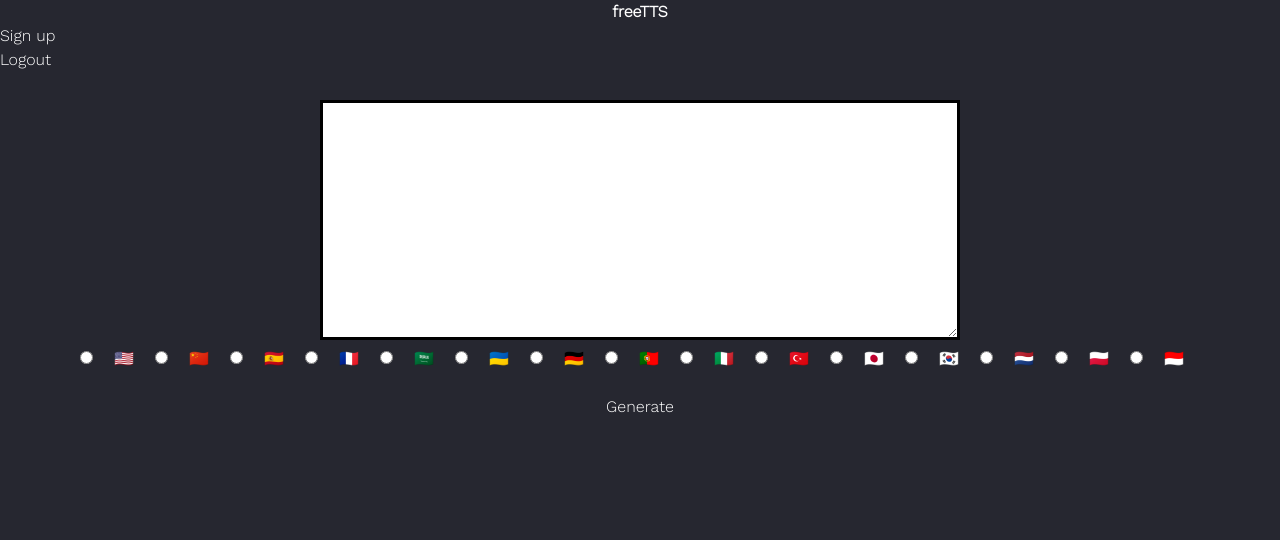
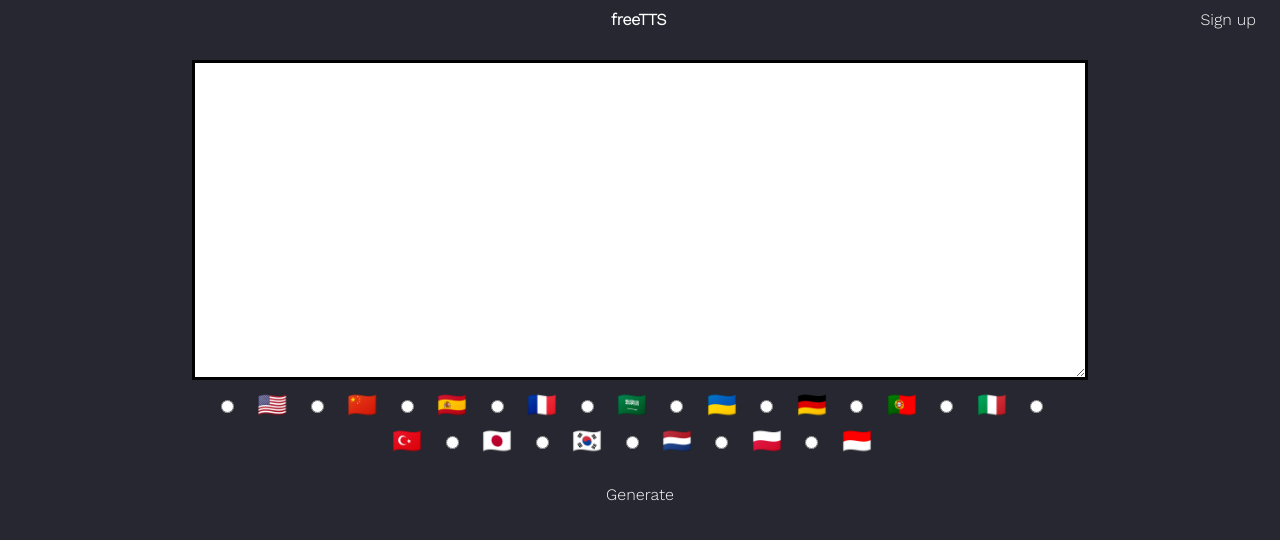
Before and after one commit to Mikk0git/freeTTS, a React (Vite) app in the folder frontend/: page / in a window 1280 px wide. Shown: the top 540 px of the page. Built offline with nearby package versions, Linux system fonts and the light colour scheme; no server answers.

Commit message:
navbar centered better

```diff
--- a/frontend/src/App.jsx
+++ b/frontend/src/App.jsx
@@ -2,16 +2,19 @@ import { AppProfile } from "./components/AppProfile";
 import { AppLogin } from "./components/AppLogin";
 import { AppForm } from "./components/AppForm";
 import { Link, Route, Routes } from "react-router-dom";
-import "./App.css";
 
 function App() {
   return (
     <div className="App">
-      <nav className="App-navbar">
-        <h1 className="text-center font-bold ">
-          <Link to={"/"}>freeTTS</Link>
-        </h1>
-        <AppProfile />
+      <nav className="App-navbar flex justify-between mt-2">
+        <div className="logo">
+          <h1 className="font-bold  ">
+            <Link to={"/"}>freeTTS</Link>
+          </h1>
+        </div>
+        <div className=" mr-6">
+          <AppProfile />
+        </div>
       </nav>
 
       <Routes>
--- a/frontend/src/components/AppForm.jsx
+++ b/frontend/src/components/AppForm.jsx
@@ -33,10 +33,10 @@ export function AppForm() {
             type="radio"
             id="English"
             name="language"
-            className="hiddena"
+            className="hiddena langInput"
             value="en"
           ></input>
-          <label htmlFor="English" className="m-4">
+          <label htmlFor="English" className="lang  m-4">
             {" "}
             🇺🇸{" "}
           </label>
@@ -44,10 +44,10 @@ export function AppForm() {
             type="radio"
             id="Simplified Chinese"
             name="language"
-            className="hiddena"
+            className="hiddena langInput"
             value="zh"
           ></input>
-          <label htmlFor="Simplified Chinese" className="m-4">
+          <label htmlFor="Simplified Chinese" className="lang  m-4">
             {" "}
             🇨🇳{" "}
           </label>
@@ -55,10 +55,10 @@ export function AppForm() {
             type="radio"
             id="Spanish"
             name="language"
-            className="hiddena"
+            className="hiddena langInput"
             value="es"
           ></input>
-          <label htmlFor="Spanish" className="m-4">
+          <label htmlFor="Spanish" className="lang  m-4">
             {" "}
             🇪🇸{" "}
           </label>
@@ -66,10 +66,10 @@ export function AppForm() {
             type="radio"
             id="French"
             name="language"
-            className="hiddena"
+            className="hiddena langInput"
             value="fr"
           ></input>
-          <label htmlFor="French" className="m-4">
+          <label htmlFor="French" className="lang  m-4">
             {" "}
             🇫🇷{" "}
           </label>
@@ -77,10 +77,10 @@ export function AppForm() {
             type="radio"
             id="Arabic"
             name="language"
-            className="hiddena"
+            className="hiddena langInput"
             value="ar"
           ></input>
-          <label htmlFor="Arabic" className="m-4">
+          <label htmlFor="Arabic" className="lang  m-4">
             {" "}
             🇸🇦{" "}
           </label>
@@ -88,10 +88,10 @@ export function AppForm() {
             type="radio"
             id="Ukrainian"
             name="language"
-            className="hiddena"
+            className="hiddena langInput"
             value="uk"
           ></input>
-          <label htmlFor="Ukrainian" className="m-4">
+          <label htmlFor="Ukrainian" className="lang  m-4">
             {" "}
             🇺🇦{" "}
           </label>
@@ -99,10 +99,10 @@ export function AppForm() {
             type="radio"
             id="German"
             name="language"
-            className="hiddena"
+            className="hiddena langInput"
             value="de"
           ></input>
-          <label htmlFor="German" className="m-4">
+          <label htmlFor="German" className="lang  m-4">
             {" "}
             🇩🇪{" "}
           </label>
@@ -110,10 +110,10 @@ export function AppForm() {
             type="radio"
             id="Portuguese"
             name="language"
-            className="hiddena"
+            className="hiddena langInput"
             value="pt"
           ></input>
-          <label htmlFor="Portuguese" className="m-4">
+          <label htmlFor="Portuguese" className="lang  m-4">
             {" "}
             🇵🇹{" "}
           </label>
@@ -121,10 +121,10 @@ export function AppForm() {
             type="radio"
             id="Italian"
             name="language"
-            className="hiddena"
+            className="hiddena langInput"
             value="it"
           ></input>
-          <label htmlFor="Italian" className="m-4">
+          <label htmlFor="Italian" className="lang  m-4">
             {" "}
             🇮🇹{" "}
           </label>
@@ -132,10 +132,10 @@ export function AppForm() {
             type="radio"
             id="Turkish"
             name="language"
-            className="hiddena"
+            className="hiddena langInput"
             value="tr"
           ></input>
-          <label htmlFor="Turkish" className="m-4">
+          <label htmlFor="Turkish" className="lang  m-4">
             {" "}
             🇹🇷{" "}
           </label>
@@ -143,10 +143,10 @@ export function AppForm() {
             type="radio"
             id="Japanese"
             name="language"
-            className="hiddena"
+            className="hiddena langInput"
             value="ja"
           ></input>
-          <label htmlFor="Japanese" className="m-4">
+          <label htmlFor="Japanese" className="lang  m-4">
             {" "}
             🇯🇵{" "}
           </label>
@@ -154,10 +154,10 @@ export function AppForm() {
             type="radio"
             id="Korean"
             name="language"
-            className="hiddena"
+            className="hiddena langInput"
             value="ko"
           ></input>
-          <label htmlFor="Korean" className="m-4">
+          <label htmlFor="Korean" className="lang  m-4">
             {" "}
             🇰🇷{" "}
           </label>
@@ -165,10 +165,10 @@ export function AppForm() {
             type="radio"
             id="Dutch"
             name="language"
-            className="hiddena"
+            className="hiddena langInput"
             value="nl"
           ></input>
-          <label htmlFor="Dutch" className="m-4">
+          <label htmlFor="Dutch" className="lang  m-4">
             {" "}
             🇳🇱{" "}
           </label>
@@ -176,10 +176,10 @@ export function AppForm() {
             type="radio"
             id="Polish"
             name="language"
-            className="hiddena"
+            className="hiddena langInput"
             value="pl"
           ></input>
-          <label htmlFor="Polish" className="m-4">
+          <label htmlFor="Polish" className="lang  m-4">
             {" "}
             🇵🇱{" "}
           </label>
@@ -187,10 +187,10 @@ export function AppForm() {
             type="radio"
             id="Indonesian"
             name="language"
-            className="hiddena"
+            className="hiddena langInput"
             value="id"
           ></input>
-          <label htmlFor="Indonesian" className="m-4">
+          <label htmlFor="Indonesian" className="lang  m-4">
             {" "}
             🇮🇩{" "}
           </label>
--- a/frontend/src/components/AppProfile.jsx
+++ b/frontend/src/components/AppProfile.jsx
@@ -22,13 +22,14 @@ export function AppProfile() {
       if (response.status === 200) {
         console.log("User is logged in as: " + response.data.userID);
         setIsLoggedIn(true);
-      } else if (response.status === 401) {
+      }
+    } catch (error) {
+      if (error.response.status === 401) {
         console.log("Not logged in");
         setIsLoggedIn(false);
+      } else {
+        console.error(error);
       }
-    } catch (error) {
-      console.error(error);
-      console.log("Error!");
     }
   }
 
@@ -48,7 +49,6 @@ export function AppProfile() {
       <div className="AppProfile">
         <h1>
           <Link to={"/login"}>Sign up</Link>
-          <AppLogout />
         </h1>
       </div>
     );
--- a/frontend/src/index.css
+++ b/frontend/src/index.css
@@ -13,8 +13,18 @@ input {
   text-align: left;
   overflow-wrap: break-word;
 }
+
+.logo {
+  margin-left: calc(50vw - 29px);
+}
+
 .textPrompt {
-  width: 50vw;
-  height: 30vh;
+  width: 70vw;
+  height: 40vh;
   border: 3px black solid;
 }
+
+#langList {
+  width: 70vw;
+  font-size: x-large;
+}
```
Also changed, not shown: frontend/src/App.css (deleted).
